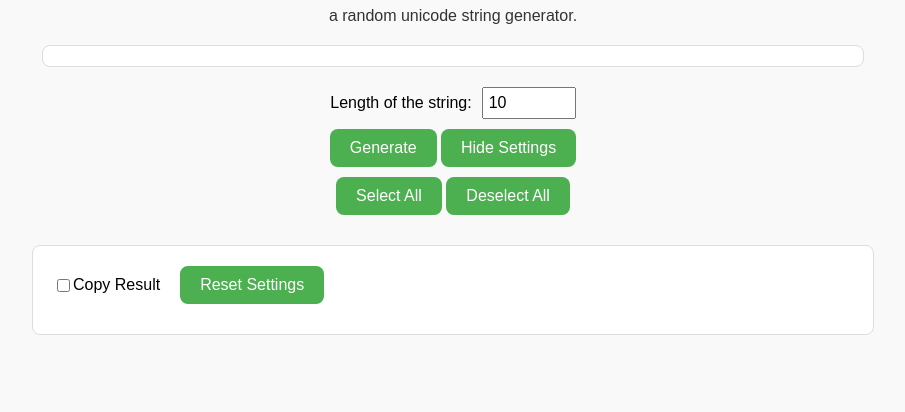
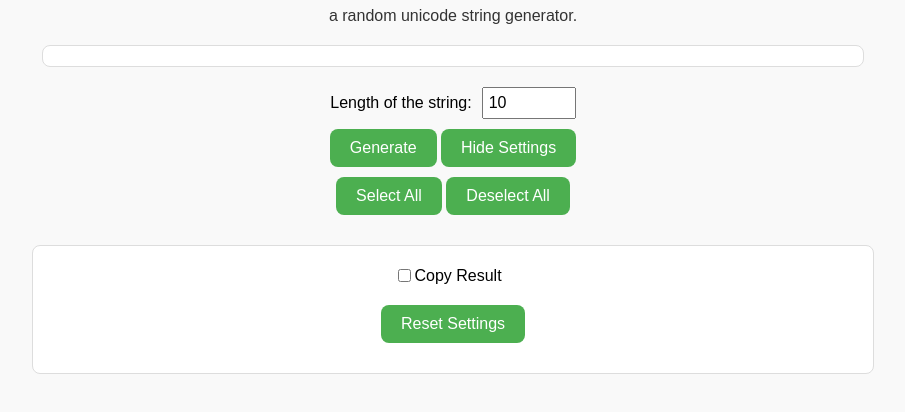
Before and after one commit to unfiltering/skibidiunicode, a plain HTML site: page index.html in a window 1280 px wide. Both pictures are taken after a click on the button "Settings". Shown: the part 86-498 px from the top of the page, without its empty margins (187-1092 px from the left). Drawn offline with Linux system fonts and the light colour scheme.

Commit message:
Update index.html

```diff
--- a/index.html
+++ b/index.html
@@ -106,7 +106,9 @@
         width: 100%;
         display: none;
         /* Hidden by default */
-        flex-wrap: wrap;
+        flex-direction: column;
+        align-items: center;
+        /* Center horizontally */
         gap: 10px;
         border: 1px solid #ddd;
         padding: 20px;
@@ -138,11 +140,15 @@
       </div>
     </div>
     <div class="settings-container" id="settings-container" style="display: none;">
-      <div class="input-group">
-        <input type="checkbox" id="copyResultCheckbox">
-        <label for="copyResultCheckbox">Copy Result</label>
+      <div class="settings-checkboxes">
+        <div class="input-group">
+          <input type="checkbox" id="copyResultCheckbox">
+          <label for="copyResultCheckbox">Copy Result</label>
+        </div>
       </div>
-      <button onclick="resetSettings()">Reset Settings</button>
+      <div class="settings-buttons">
+        <button onclick="resetSettings()">Reset Settings</button>
+      </div>
     </div>
   </body>
   <script>
```
